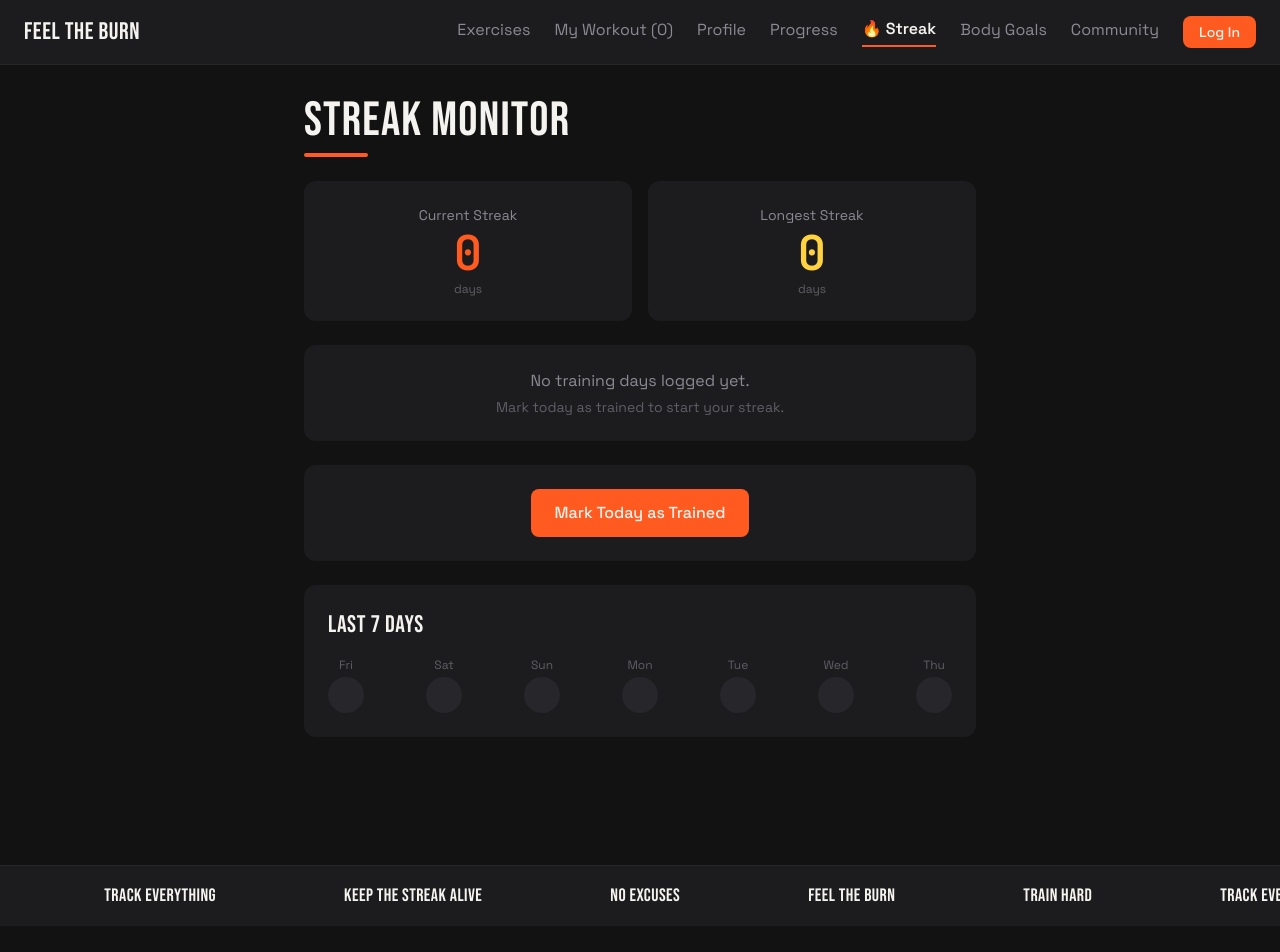
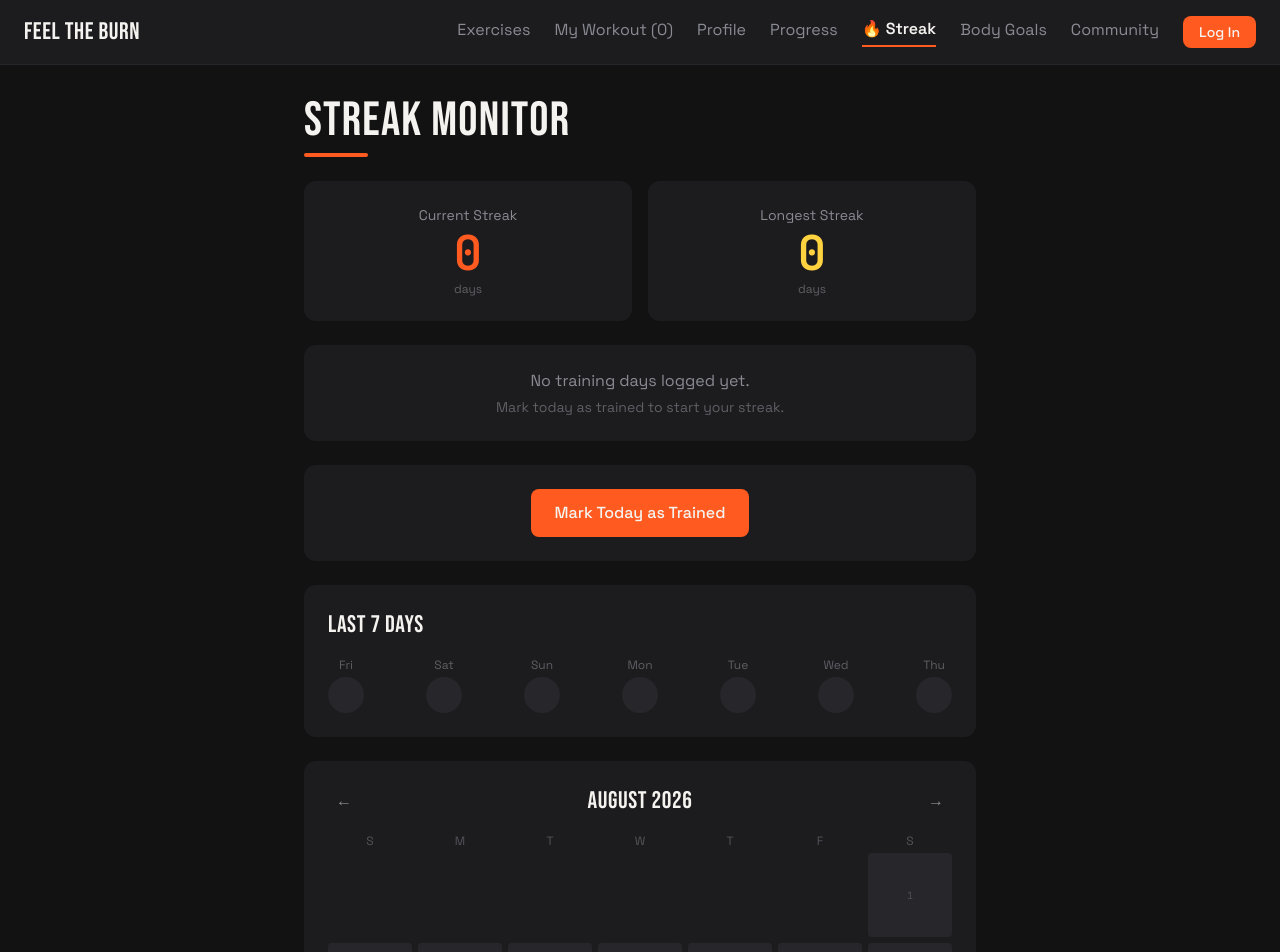
Before and after one commit to LevisNganga1135/calipath, a React (Vite) app: page /streak in a window 1280 px wide. Shown: the top 952 px of the page. Before the commit the page ends 926 px from the top, so only its background shows below. Built offline with nearby package versions, Linux system fonts and the light colour scheme; no server answers.

Commit message:
Add calendar-style month view to Streak page with prev/next navigation

```diff
--- a/src/components/Streak.jsx
+++ b/src/components/Streak.jsx
@@ -21,6 +21,7 @@ function Streak() {
   // Set true on a successful "mark today" action, then auto-cleared after
   // the animation finishes playing (see the setTimeout in markTodayTrained).
   const [showFlex, setShowFlex] = useState(false)
+  const [calendarDate, setCalendarDate] = useState(new Date())
 
   useEffect(() => {
     localStorage.setItem(STORAGE_KEY, JSON.stringify(trainedDates))
@@ -105,6 +106,23 @@ function Streak() {
       const d = new Date()
       d.setDate(d.getDate() - i)
       days.push(formatDateLocal(d))
+
+    }
+    return days
+  }
+    // Returns all days in a given month as an array of date strings (or null
+  // for empty leading/trailing grid cells), laid out Sunday-first like
+  // a standard calendar grid.
+  function getMonthGrid(year, month) {
+    const firstDay = new Date(year, month, 1)
+    const daysInMonth = new Date(year, month + 1, 0).getDate()
+    const startWeekday = firstDay.getDay() // 0 = Sunday
+
+    const days = []
+    for (let i = 0; i < startWeekday; i++) days.push(null)
+    for (let d = 1; d <= daysInMonth; d++) {
+      const dateStr = `${year}-${String(month + 1).padStart(2, '0')}-${String(d).padStart(2, '0')}`
+      days.push(dateStr)
     }
     return days
   }
@@ -200,6 +218,53 @@ function Streak() {
             })}
           </div>
         </div>
+
+        <div className="bg-charcoal rounded-xl p-6 mt-6">
+          <div className="flex items-center justify-between mb-4">
+            <button
+              onClick={() => setCalendarDate(new Date(calendarDate.getFullYear(), calendarDate.getMonth() - 1, 1))}
+              className="text-steel hover:text-chalk transition-colors px-2"
+            >
+              ←
+            </button>
+            <h2 className="font-display text-2xl tracking-wide text-chalk">
+              {calendarDate.toLocaleDateString('en-US', { month: 'long', year: 'numeric' }).toUpperCase()}
+            </h2>
+            <button
+              onClick={() => setCalendarDate(new Date(calendarDate.getFullYear(), calendarDate.getMonth() + 1, 1))}
+              className="text-steel hover:text-chalk transition-colors px-2"
+            >
+              →
+            </button>
+          </div>
+
+          <div className="grid grid-cols-7 gap-1.5 mb-1">
+            {['S', 'M', 'T', 'W', 'T', 'F', 'S'].map((d, i) => (
+              <span key={i} className="text-steel/50 text-xs text-center">{d}</span>
+            ))}
+          </div>
+
+          <div className="grid grid-cols-7 gap-1.5">
+            {getMonthGrid(calendarDate.getFullYear(), calendarDate.getMonth()).map((dateStr, i) => {
+              if (!dateStr) return <div key={`empty-${i}`} />
+              const trained = trainedDates.includes(dateStr)
+              const isToday = dateStr === today
+              return (
+                <div
+                  key={dateStr}
+                  title={dateStr}
+                  className={`aspect-square rounded flex items-center justify-center text-[10px] font-mono ${
+                    trained
+                      ? 'bg-ember text-chalk'
+                      : 'bg-charcoal-light text-steel/40'
+                  } ${isToday ? 'ring-1 ring-gold' : ''}`}
+                >
+                  {Number(dateStr.split('-')[2])}
+                </div>
+              )
+            })}
+          </div>
+        </div>
       </div>
     </div>
   )
```
